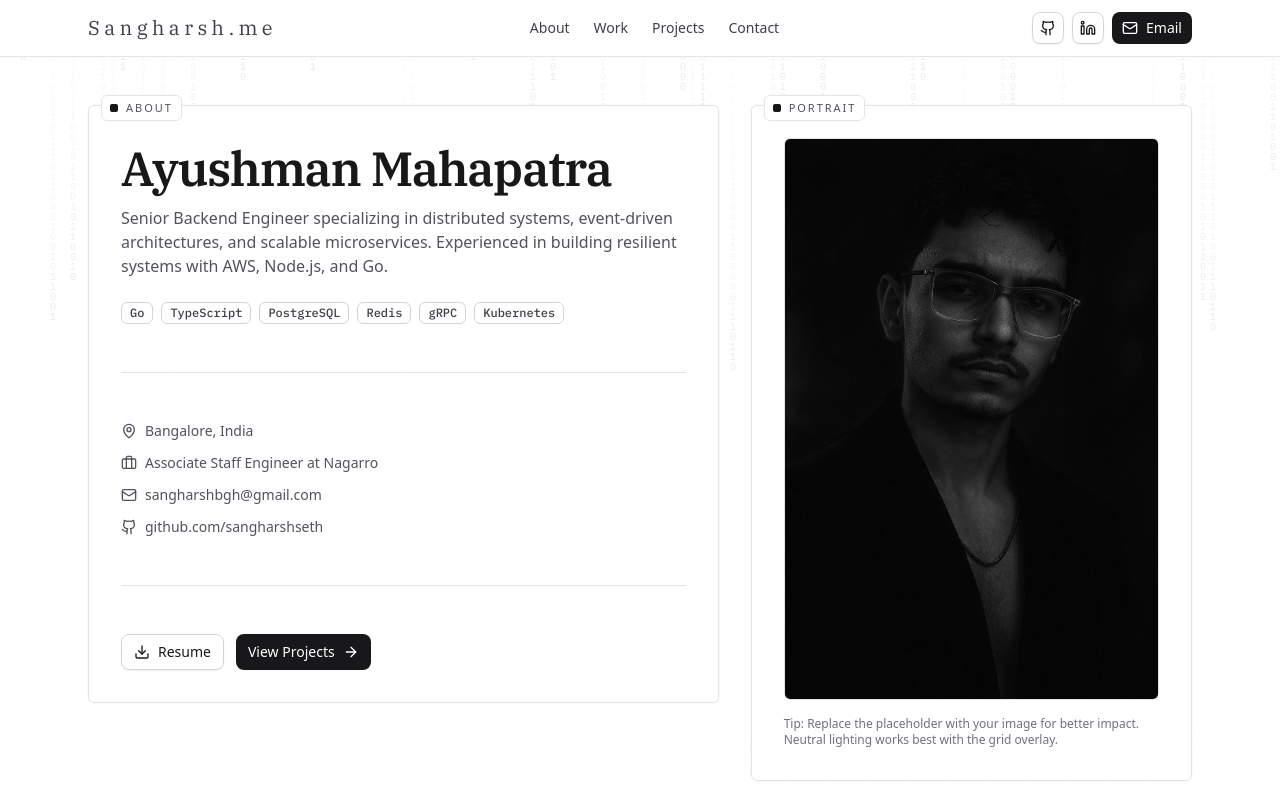
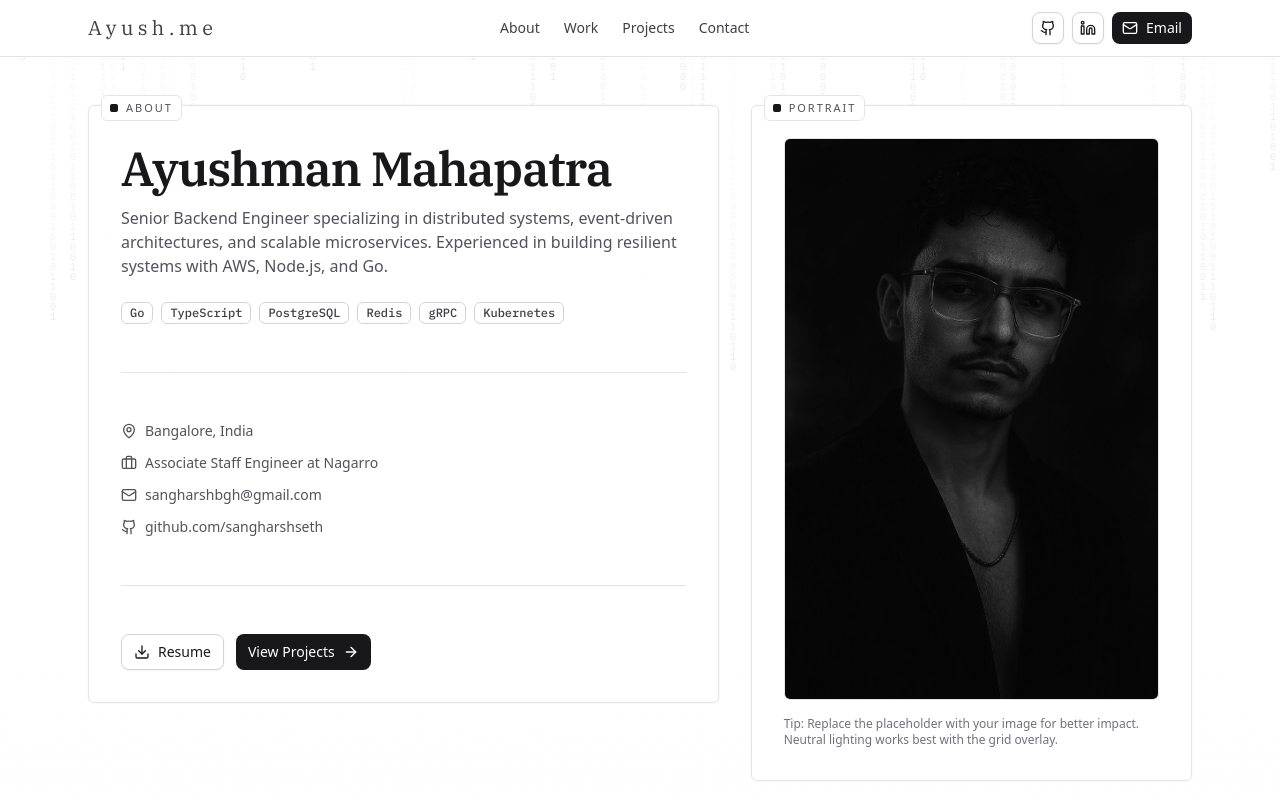
Before and after one commit to Ayush010-A/ayush-personal-website, a Next.js app: page / in a window 1280 px wide. Shown: the top 798 px of the page. Built offline with nearby package versions, Linux system fonts and the light colour scheme.

Commit message:
Update page.tsx
Ayush.me

```diff
--- a/app/page.tsx
+++ b/app/page.tsx
@@ -125,7 +125,7 @@ export default function Page() {
                 <header className="sticky top-0 z-20 border-b border-zinc-200 bg-white/95 backdrop-blur">
                     <div className="mx-auto flex max-w-6xl items-center justify-between px-4 py-3 md:px-6">
                         <div className={cn("tracking-[0.22em] text-xl text-zinc-700", plexSerif.className)}>
-                            Sangharsh.me
+                            Ayush.me
                         </div>
                         <nav className="hidden gap-6 text-sm md:flex">
                             <a href="#about" className="text-zinc-700 hover:text-zinc-900">
```
